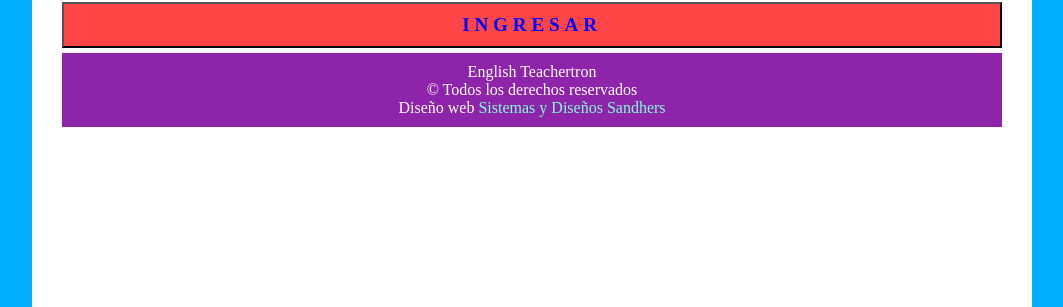
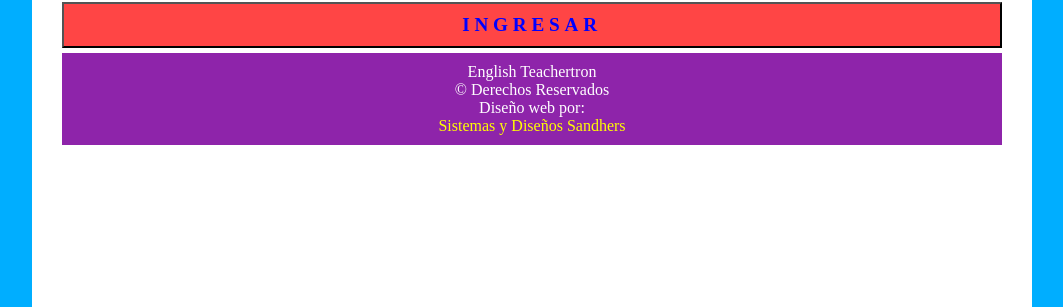
Before and after one commit to JairoJrSandhers/English-TeacherTron-2023, a plain HTML site: page index.html in a window 1280 px wide. Shown: the part 493-800 px from the top of the page, without its empty margins (108-1171 px from the left). Drawn offline with Linux system fonts and the light colour scheme.

Commit message:
Add files via upload

```diff
--- /dev/null
+++ b/index.css
@@ -0,0 +1,68 @@
+* {
+    margin: 0;
+    padding: 0;
+    box-sizing: border-box;
+}
+
+body {
+    background-color: rgb(0, 174, 255);
+}
+
+button {
+    margin-top: 5px;
+    background-color: rgb(255, 69, 69);
+}
+
+button a{
+    text-decoration: none;
+}
+
+.contedenedor {
+    display: flex;
+    background-color: white;
+    text-align: center;
+    height: calc(100vh);
+    max-width: 1000px;
+    margin: 0 auto;
+    padding: 20px 30px 0px 30px;
+    flex-direction: column;
+    /* align-items: center; */
+    /* justify-content: center; */
+}
+
+h1, h2 {
+    text-align: center;
+    font-family: 'IBM Flex Serif', serif;
+}
+
+H2 {
+    font-size: 1.2rem;
+    padding: 10px 10px 10px 10px;
+    color: blue;
+    letter-spacing: 0.25em;
+    word-spacing: 0.25em;
+}
+
+.derechos {
+    font-size: medium;
+	width: 100% center;
+	justify-content: center;
+	align-items:center;
+	height: auto;
+	background-color: #8e24aa;
+	margin-top: 5px;
+	display: flex;
+    padding: 10px;
+}
+
+.derechos p {
+	color: white;
+}
+
+.derechos a{
+    text-decoration: none;
+}
+
+.derechos a:hover{
+    text-decoration: underline;
+}
--- a/index.html
+++ b/index.html
@@ -28,8 +28,8 @@
 
 		<div class="derechos">
 
-			<p>English Teachertron<br>&copy; Todos los derechos reservados<br>Diseño web <a
-					href="https://www.instagram.com/sydsfrontera/" ; style="color:aquamarine;"> Sistemas y Diseños
+			<p>English Teachertron<br>&copy; Derechos Reservados<br>Diseño web por:<br><a
+					href="https://www.instagram.com/sydsfrontera/" ; style="color:yellow;"> Sistemas y Diseños
 					Sandhers</a>
 			</p>
 
```
